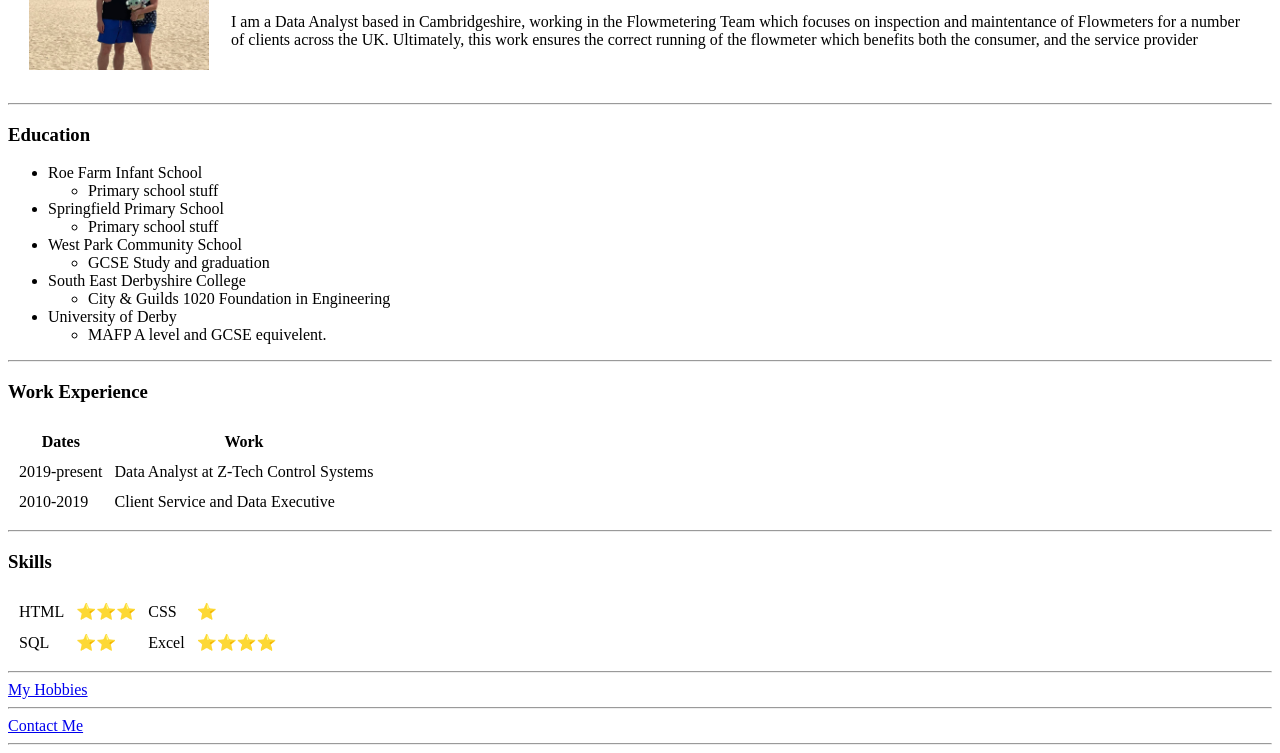
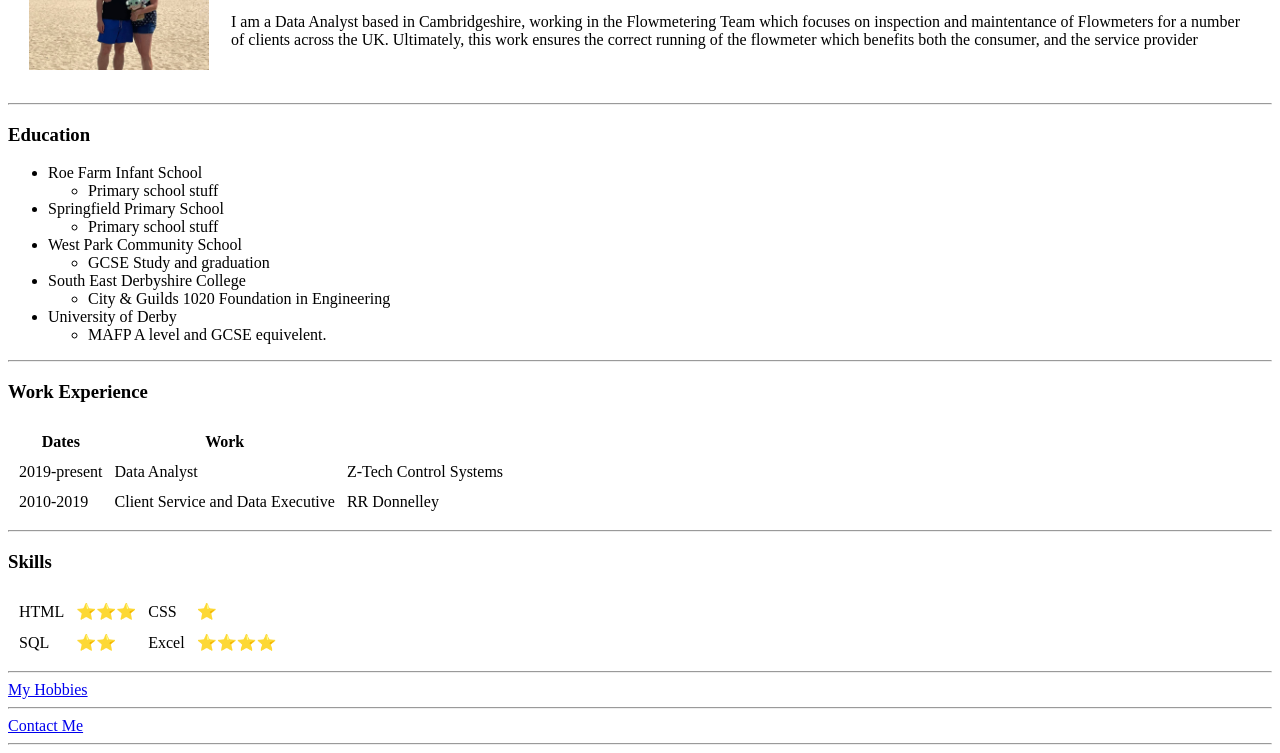
Before and after one commit to B4tf1nk/Personal-Info, a plain HTML site: page index.html in a window 1280 px wide. Shown: the part 139-892 px from the top of the page. Drawn offline with Linux system fonts and the light colour scheme.

Commit message:
Update index.html
Update to work details to include Company

```diff
--- a/index.html
+++ b/index.html
@@ -54,14 +54,14 @@
       </tr>
     </thead>
     <tbody>
-      <tr>
-        <td>2019-present</td>
-        <td>Data Analyst at Z-Tech Control Systems</td>
+      <td>2019-present</td>
+        <td>Data Analyst</td>
+        <td>Z-Tech Control Systems</td>
       </tr>
       <tr>
         <td>2010-2019</td>
         <td>Client Service and Data Executive</td>
-      </tr>
+        <td>RR Donnelley</td>
     </tbody>
     <tfoot>
 
```
